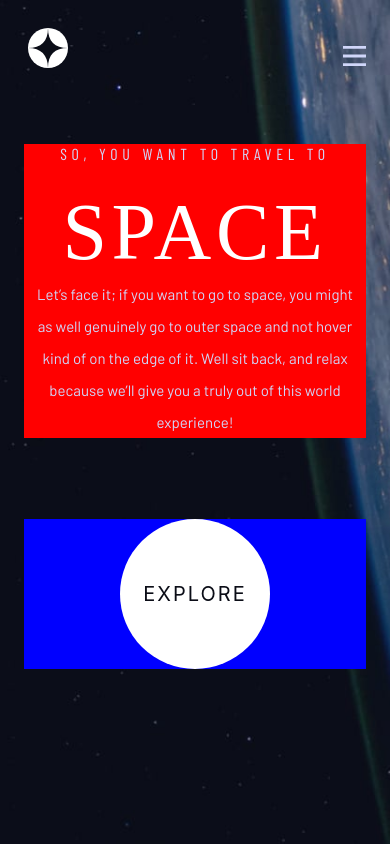
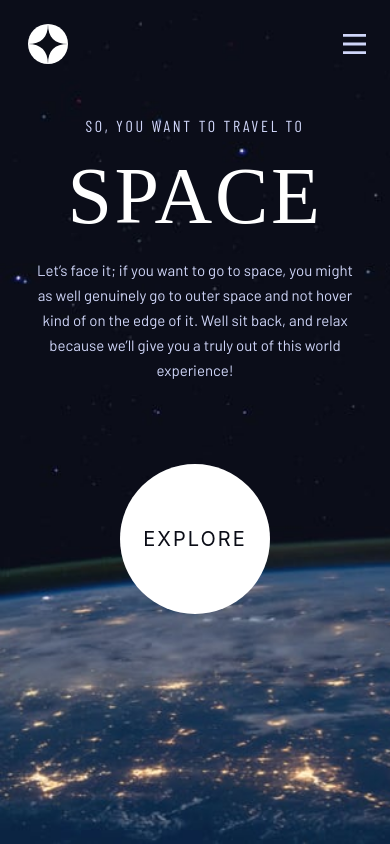
Before and after one commit to Ervin-Halgand/SpaceTourism, a Next.js app: page / in a window 390 px wide. Built offline with nearby package versions, Linux system fonts and the light colour scheme; a web font is replaced by a local one.

Commit message:
adding transition page and background image

```diff
--- a/components/Header/Header.js
+++ b/components/Header/Header.js
@@ -22,6 +22,7 @@ const Header = () => {
                 navRef.current.children[navRef.current.children.length - 1].style.right = "0";
                 navRef.current.children[navRef.current.children.length - 1].style.width = "4px";
             } else {
+                navRef.current.children[navRef.current.children.length - 1].style.right = "inherit";
                 navRef.current.children[navRef.current.children.length - 1].style.left = `${element.offsetLeft}px`;
                 navRef.current.children[navRef.current.children.length - 1].style.width = `${element.offsetWidth}px`
                 navRef.current.children[navRef.current.children.length - 1].style.top = "inherit"
--- a/components/Header/header.module.css
+++ b/components/Header/header.module.css
@@ -9,6 +9,7 @@
     align-items: center;
     font-family: 'Barlow Condensed', sans-serif;
     overflow: hidden;
+    z-index: 10000000;
 }
 
 .nav {
@@ -74,8 +75,8 @@
 .nav__indicator {
     position: absolute;
     left: 0;
-    bottom: 3px;
-    transition: .4s;
+    bottom: 2px;
+    transition: .4s ease;
     height: 3px;
     width: 50px;
     z-index: 1;
@@ -156,6 +157,8 @@
     .header {
         padding-right: 24px;
         overflow: visible;
+        height: inherit;
+        margin-top: 20px;
     }
     .nav {
         position: fixed;
@@ -186,6 +189,7 @@
     .hamburger__handler {
         display: block;
         z-index: 2;
+        padding-bottom: 20px;
     }
     .nav>a::after {
         display: none;
--- a/components/layout.js
+++ b/components/Layout/layout.js
@@ -1,25 +1,47 @@
-import Header from "./Header/Header";
+import Header from "../Header/Header";
 import Head from 'next/head'
-import Image from 'next/image'
-import style from "./layout.module.css"
+import { useState, useEffect } from "react"
+import style from './layout.module.css'
 
 const Layout = ({ children }) => {
+    const [displayChildren, setDisplayChildren] = useState(children);
+    const [transitionStage, setTransitionStage] = useState("fadeOut");
+    useEffect(() => {
+        setTransitionStage("fadeIn");
+    }, []);
+    useEffect(() => {
+        if (children !== displayChildren) setTransitionStage("fadeOut");
+    }, [children, setDisplayChildren, displayChildren]);
     return (
         <>
             <Head>
                 <title>Space</title>
                 <link rel="icon" href="/favicon.ico" />
                 <link rel="preconnect" href="https://fonts.googleapis.com" />
-                <link rel="preconnect" href="https://fonts.gstatic.com" crossorigin />
+                <link rel="preconnect" href="https://fonts.gstatic.com" crossOrigin />
                 <link href="https://fonts.googleapis.com/css2?family=Barlow&family=Barlow+Condensed&family=Bellefair&display=swap" rel="stylesheet" />
             </Head>
-            <Image className={style.main__background} src="/assets/home/background-home-desktop.jpg" alt="background" layout="fill" />
             <Header />
-            <main>{children}</main>
+            <main onTransitionEnd={() => {
+                if (transitionStage === "fadeOut") {
+                    setDisplayChildren(children);
+                    setTransitionStage("fadeIn");
+                }
+            }}
+                className={`${style.content} ${style[transitionStage]}`}>{displayChildren}</main>
             <style jsx global>{`
             html,
             body {
                 font-family: Bellefair, -apple-system, BlinkMacSystemFont, Segoe UI, Roboto, Oxygen, Ubuntu, Cantarell, Fira Sans, Droid Sans, Helvetica Neue, sans-serif;
+            }
+            body::after {
+                content: "";
+                position: absolute;
+                top: 0;
+                width: 100vw;
+                height: 100vh;
+                background-color: #0B0D19;
+                z-index: -10;
             }
             button {
                 border: none;
--- /dev/null
+++ b/components/Layout/layout.module.css
@@ -0,0 +1,8 @@
+.content {
+    opacity: 0;
+    transition: .3s ease;
+}
+
+.fadeIn {
+    opacity: 1;
+}
--- a/components/layout.module.css
+++ /dev/null
@@ -1,6 +0,0 @@
-.main__background {
-    top: 0;
-    left: 0;
-    z-index: -1;
-    object-fit: cover;
-}
--- a/pages/_app.js
+++ b/pages/_app.js
@@ -1,4 +1,4 @@
-import Layout from "../components/layout";
+import Layout from "../components/Layout/layout";
 
 const MyApp = ({ Component, pageProps }) => {
     return (
--- a/pages/destination.js
+++ b/pages/destination.js
@@ -1,7 +1,7 @@
 export default function Home() {
   return (
-    <div className="container">
-
+    <div>
+      <div style={{position: "fixed", top: "0",zIndex:"-1", width: "100vw", height: "100vh", backgroundColor: "blue"}}></div>
       <main>
         <h1 className="title">
           Welcome to <a href="https://nextjs.org">Next.js!</a>
--- a/pages/index.js
+++ b/pages/index.js
@@ -4,6 +4,7 @@ import style from "../pagesStyles/home.module.css"
 const Home = () => {
   return (
     <>
+      <div className={style.main__background} alt="background"></div>
       <div className={style.container}>
         <section className={style.container__left}>
           <h1>SO, YOU WANT TO TRAVEL TO<br></br><span>SPACE</span></h1>
--- a/pagesStyles/home.module.css
+++ b/pagesStyles/home.module.css
@@ -6,9 +6,20 @@
     flex-wrap: wrap;
 }
 
+.main__background {
+    top: 0;
+    left: 0;
+    z-index: -2;
+    width: 100%;
+    height: 100%;
+    position: fixed;
+    background-image: url("/assets/home/background-home-desktop.jpg");
+    background-repeat: no-repeat;
+    background-size: cover;
+}
+
 .container__left, .container__right {
     flex: 1;
-    background-color: red;
 }
 
 .container__left>h1 {
@@ -38,12 +49,9 @@
     line-height: 32px;
 }
 
-/*  */
-
 .container__right {
     display: flex;
     justify-content: flex-end;
-    background-color: blue;
 }
 
 .container__right__button {
@@ -79,6 +87,9 @@
 }
 
 @media screen and (max-width: 1072px) {
+    .main__background {
+        background-image: url("/assets/home/background-home-tablet.jpg");
+    }
     .container__right__button {
         width: 242px;
         height: 242px;
@@ -111,6 +122,9 @@
 }
 
 @media screen and (max-width: 480px) {
+    .main__background {
+        background-image: url("/assets/home/background-home-mobile.jpg");
+    }
     .container__right {
         margin-top: 81px;
     }
@@ -125,12 +139,16 @@
     }
     .container__left>h1 {
         font-size: 16px;
+        letter-spacing: 2.7px;
     }
     .container__left>h1>span {
         font-size: 80px;
+        margin-top: 16px;
     }
     .container__left>p {
+        margin-top: 16px;
         max-width: 327px;
         font-size: 15px;
+        line-height: 25px;
     }
 }
```
